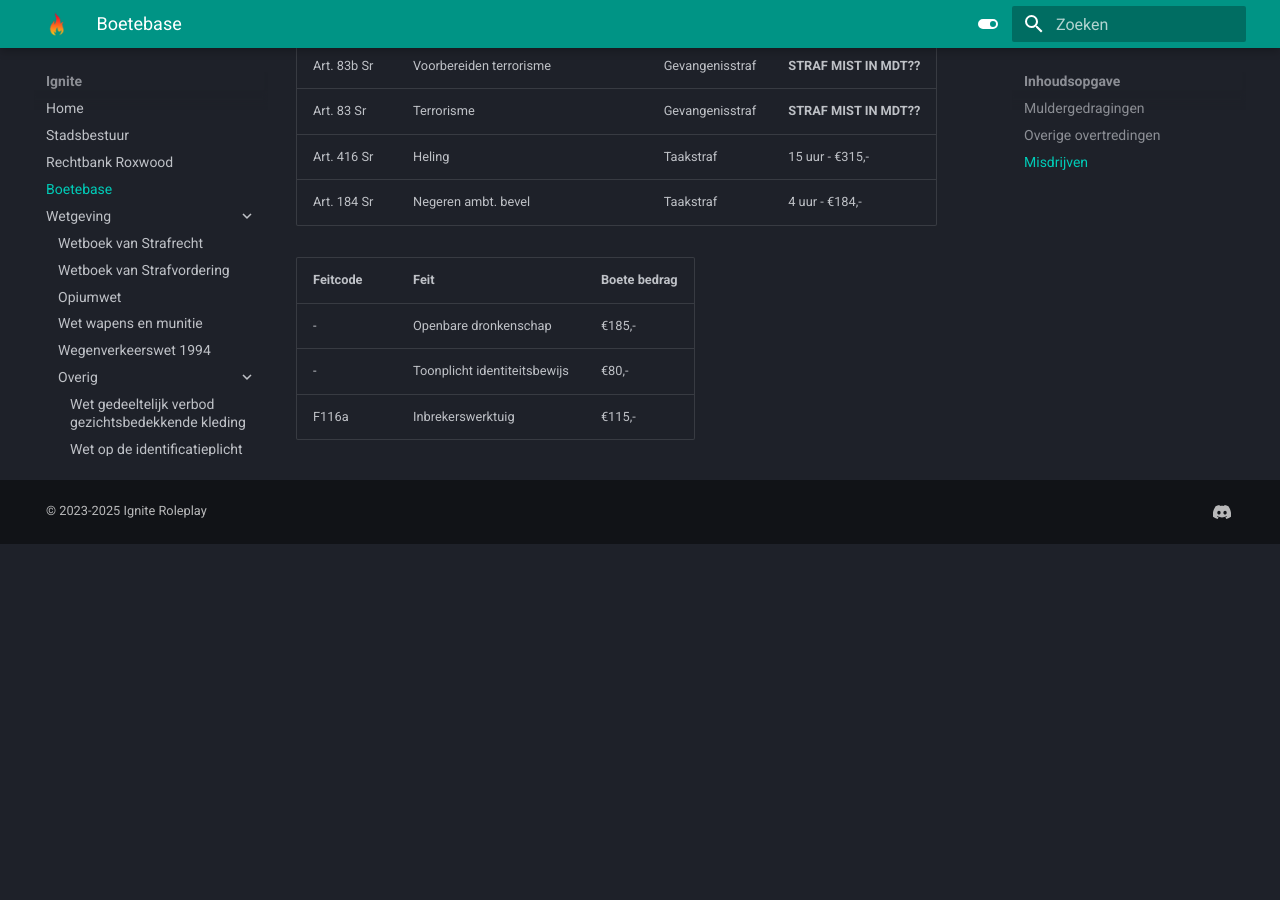
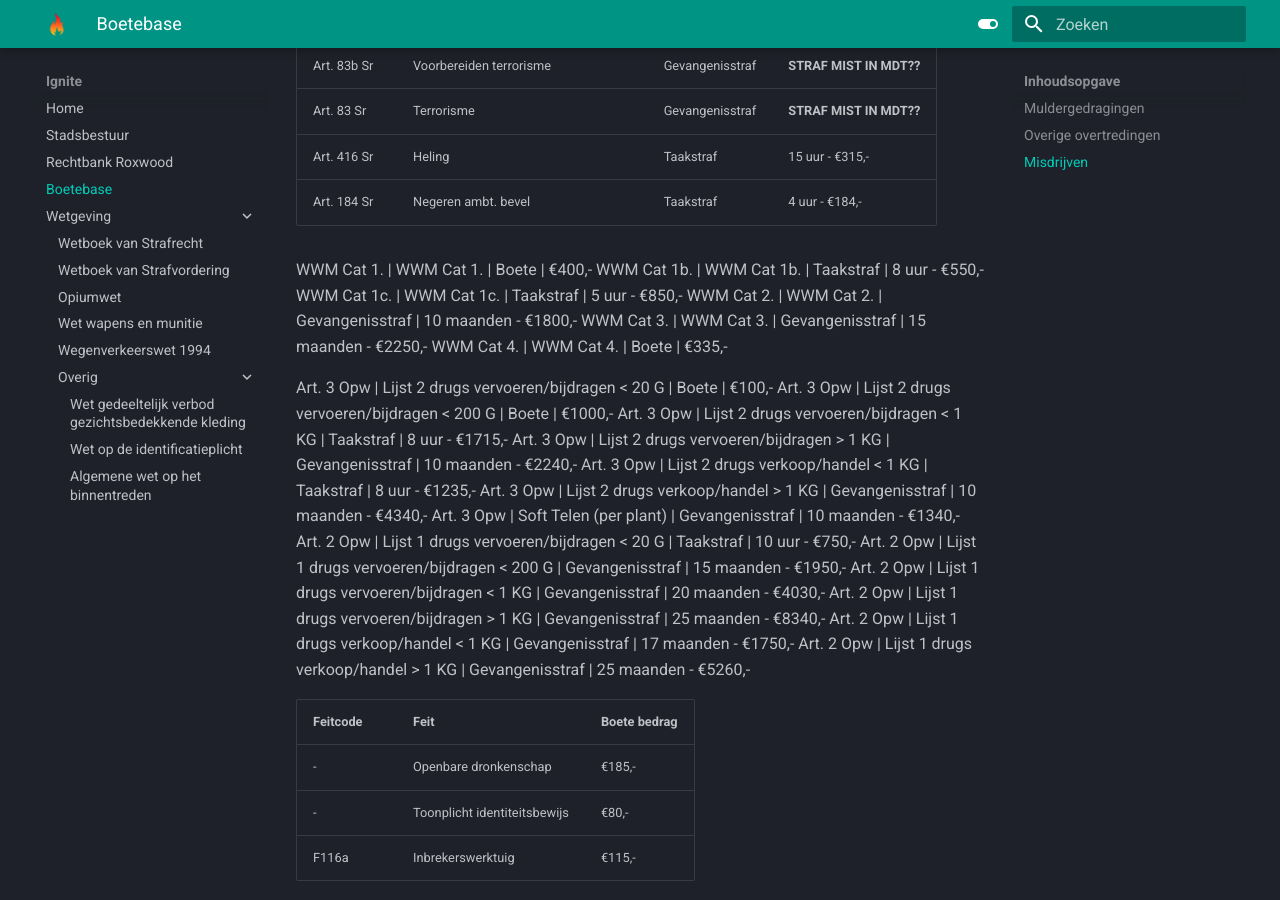
Before and after one commit to NLDenny/wetboek, an MkDocs documentation site: the page built from docs/overig/bb.md, in a window 1280 px wide and 900 px high, scrolled down 3087 px. Built offline with MkDocs 1.6.1 and Material for MkDocs 9.7.7, drawn with Linux system fonts in a browser that asks for light colours; before the commit the page ends 3631 px from its top, so only the background shows below that.

Commit message:
Update bb.md

```diff
--- a/docs/overig/bb.md
+++ b/docs/overig/bb.md
@@ -76,6 +76,27 @@
 Art. 416 Sr | Heling | Taakstraf | 15 uur - €315,-
 Art. 184 Sr | Negeren ambt. bevel | Taakstraf | 4 uur - €184,-
 
+WWM Cat 1. | WWM Cat 1. | Boete | €400,-
+WWM Cat 1b. | WWM Cat 1b. | Taakstraf | 8 uur - €550,-
+WWM Cat 1c. | WWM Cat 1c. | Taakstraf | 5 uur - €850,-
+WWM Cat 2. | WWM Cat 2. | Gevangenisstraf | 10 maanden - €1800,-
+WWM Cat 3. | WWM Cat 3. | Gevangenisstraf | 15 maanden - €2250,-
+WWM Cat 4. | WWM Cat 4. | Boete | €335,-
+
+Art. 3 Opw | Lijst 2 drugs vervoeren/bijdragen < 20 G | Boete | €100,-
+Art. 3 Opw | Lijst 2 drugs vervoeren/bijdragen < 200 G | Boete | €1000,-
+Art. 3 Opw | Lijst 2 drugs vervoeren/bijdragen < 1 KG | Taakstraf | 8 uur - €1715,-
+Art. 3 Opw | Lijst 2 drugs vervoeren/bijdragen > 1 KG | Gevangenisstraf | 10 maanden - €2240,-
+Art. 3 Opw | Lijst 2 drugs verkoop/handel < 1 KG | Taakstraf | 8 uur - €1235,-
+Art. 3 Opw | Lijst 2 drugs verkoop/handel > 1 KG | Gevangenisstraf | 10 maanden - €4340,-
+Art. 3 Opw | Soft Telen (per plant) | Gevangenisstraf | 10 maanden - €1340,-
+Art. 2 Opw | Lijst 1 drugs vervoeren/bijdragen < 20 G | Taakstraf | 10 uur - €750,-
+Art. 2 Opw | Lijst 1 drugs vervoeren/bijdragen < 200 G | Gevangenisstraf | 15 maanden - €1950,-
+Art. 2 Opw | Lijst 1 drugs vervoeren/bijdragen < 1 KG | Gevangenisstraf | 20 maanden - €4030,-
+Art. 2 Opw | Lijst 1 drugs vervoeren/bijdragen > 1 KG | Gevangenisstraf | 25 maanden - €8340,-
+Art. 2 Opw | Lijst 1 drugs verkoop/handel < 1 KG | Gevangenisstraf | 17 maanden - €1750,-
+Art. 2 Opw | Lijst 1 drugs verkoop/handel > 1 KG | Gevangenisstraf | 25 maanden - €5260,-
+
 
 |Feitcode|Feit|Boete bedrag|
 |:---|:----|:---|
```
